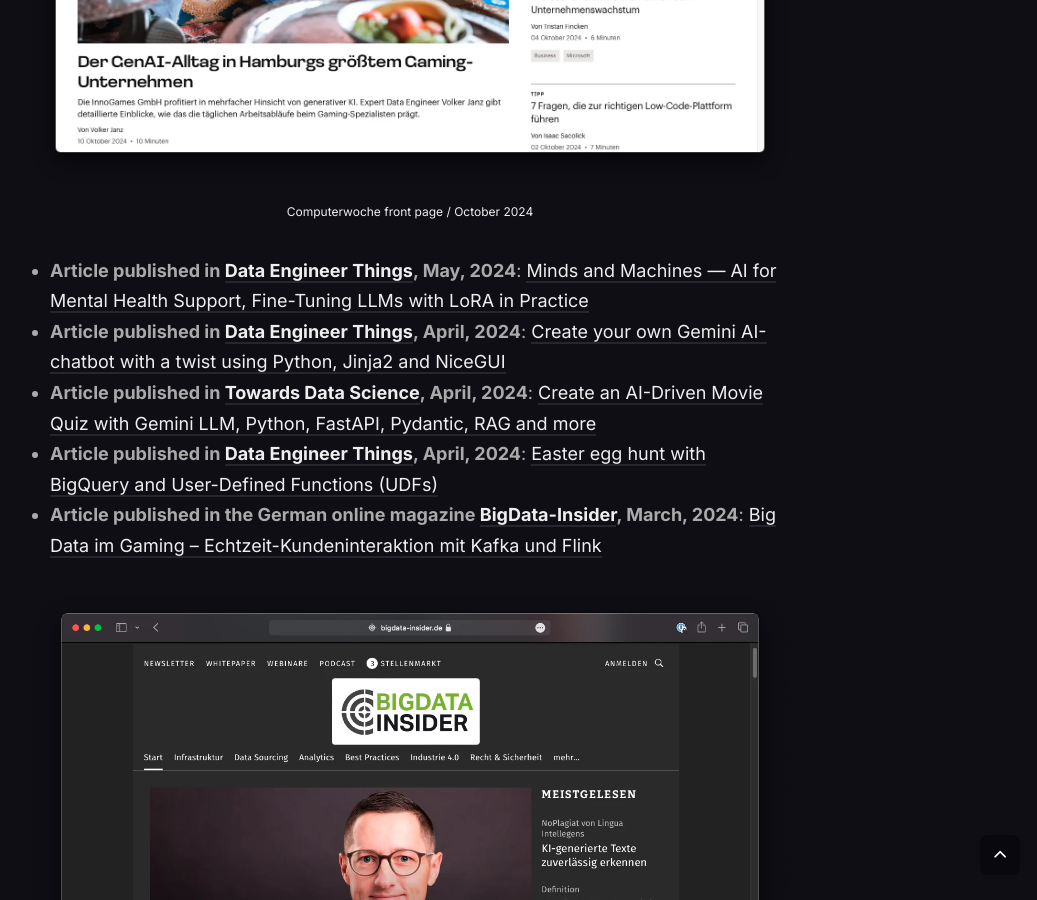
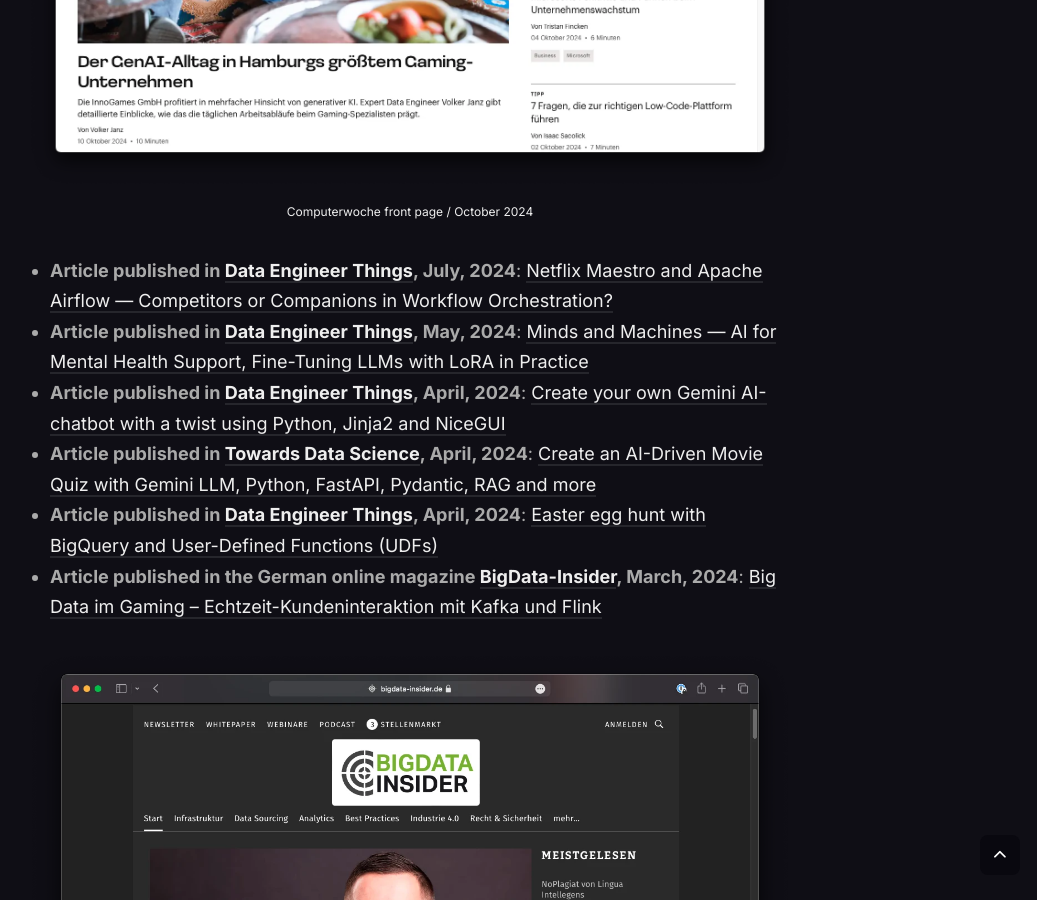
Before and after one commit to vojay-dev/vojay-dev.github.io, a Jekyll site: the page built from _pages/publications.md, in a window 1280 px wide and 900 px high, scrolled down 1163 px. Shown: the whole window, without its empty margins (230-1267 px from the left). Built offline with Jekyll 4.4.1, drawn with Linux system fonts in a browser that asks for light colours; nearby versions of some CDN libraries.

Commit message:
Add Maestro article

```diff
--- a/_pages/publications.md
+++ b/_pages/publications.md
@@ -13,6 +13,7 @@
 ![Computerwoche]({{site.baseurl}}/images/computerwoche.webp)
 *Computerwoche front page / October 2024*
 
+* **Article published in [Data Engineer Things](https://blog.det.life/), July, 2024**: [Netflix Maestro and Apache Airflow — Competitors or Companions in Workflow Orchestration?](https://blog.det.life/netflix-maestro-and-apache-airflow-competitors-or-companions-in-workflow-orchestration-2bce948956a5)
 * **Article published in [Data Engineer Things](https://blog.det.life/), May, 2024**: [Minds and Machines — AI for Mental Health Support, Fine-Tuning LLMs with LoRA in Practice](https://blog.det.life/minds-and-machines-ai-for-mental-health-support-fine-tuning-llms-with-lora-in-practice-0ff19edb9d76)
 * **Article published in [Data Engineer Things](https://blog.det.life/), April, 2024**: [Create your own Gemini AI-chatbot with a twist using Python, Jinja2 and NiceGUI](https://medium.com/data-engineer-things/create-your-own-gemini-ai-chatbot-with-a-twist-using-python-jinja2-and-nicegui-7d35ac981a63)
 * **Article published in [Towards Data Science](https://towardsdatascience.com/), April, 2024**: [Create an AI-Driven Movie Quiz with Gemini LLM, Python, FastAPI, Pydantic, RAG and more](https://medium.com/towards-data-science/create-an-ai-driven-movie-quiz-with-gemini-llm-python-fastapi-pydantic-rag-and-more-e15322be4f66)
```
